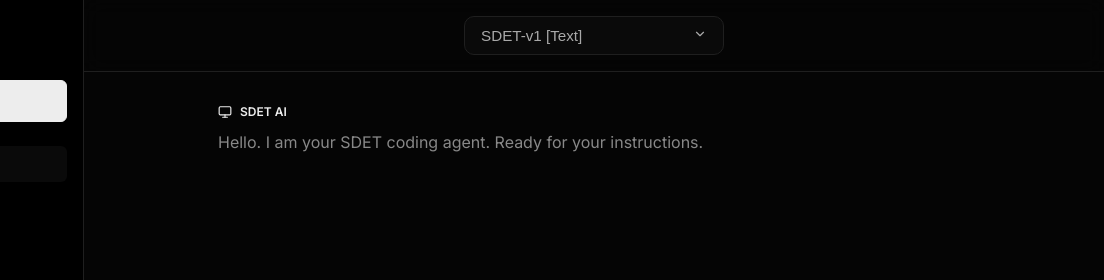
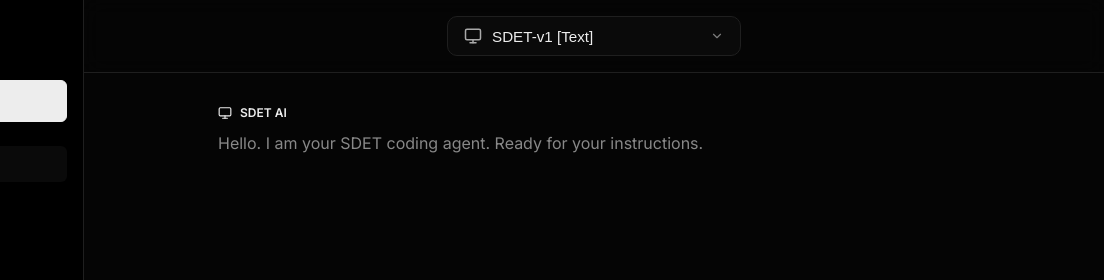
Before and after one commit to Postman-test-bit/private-ai-agent, a website: page public/index.html in a window 1280 px wide. Shown: the top 280 px of the page, 176-1280 px from the left. Drawn offline with nearby package versions, Linux system fonts and the light colour scheme.

Commit message:
fix: correct typos in error message and svg attributes
Fix typo in console error message and correct malformed svg attributes in HTML

```diff
--- a/public/chat.js
+++ b/public/chat.js
@@ -508,7 +508,7 @@ if (userInput) {
 if (sendButton) {
   sendButton.addEventListener("click", sendMessage);
 } else {
-  console.error('Element not:  foundsend-button');
+  console.error('Element not found: send-button');
 }
 
 if (newChatBtn) {
--- a/public/index.html
+++ b/public/index.html
@@ -807,7 +807,7 @@ move {        background: transparent;
         <header class="chat-header">
           <div class="header-content">
             <div class="model-selector-wrapper">
-              <s="1vg width8" height="18" viewBox="0 0 24 24" fill="none" stroke="currentColor" stroke-width="2"necap="round" stroke stroke-li-linejoin="round" class="model-icon">
+              <svg width="18" height="18" viewBox="0 0 24 24" fill="none" stroke="currentColor" stroke-width="2" stroke-linecap="round" stroke-linejoin="round" class="model-icon">
                 <rect x="2" y="3" width="20" height="14" rx="2" ry="2"></rect>
                 <line x1="8" y1="21" x2="16" y2="21"></line>
                 <line x1="12" y1="17" x2="12" y2="21"></line>
@@ -823,7 +823,7 @@ move {        background: transparent;
                 <option value="devstral-2512">Devstral 2 [Code]</option>
                 <option value="riverflow-v2">Riverflow V2 [Image Gen]</option>
               </select>
-              <svg width="14" height="14" viewBox="0 0 24 24" fill="none" stroke="currentColor" stroke-width="2" stroke-linecap="round" stroke-linejoin="round" styleacit="opy: 0.5; pointer-events: none;">
+              <svg width="14" height="14" viewBox="0 0 24 24" fill="none" stroke="currentColor" stroke-width="2" stroke-linecap="round" stroke-linejoin="round" style="opacity: 0.5; pointer-events: none;">
                 <polyline points="6 9 12 15 18 9"></polyline>
               </svg>
             </div>
```
